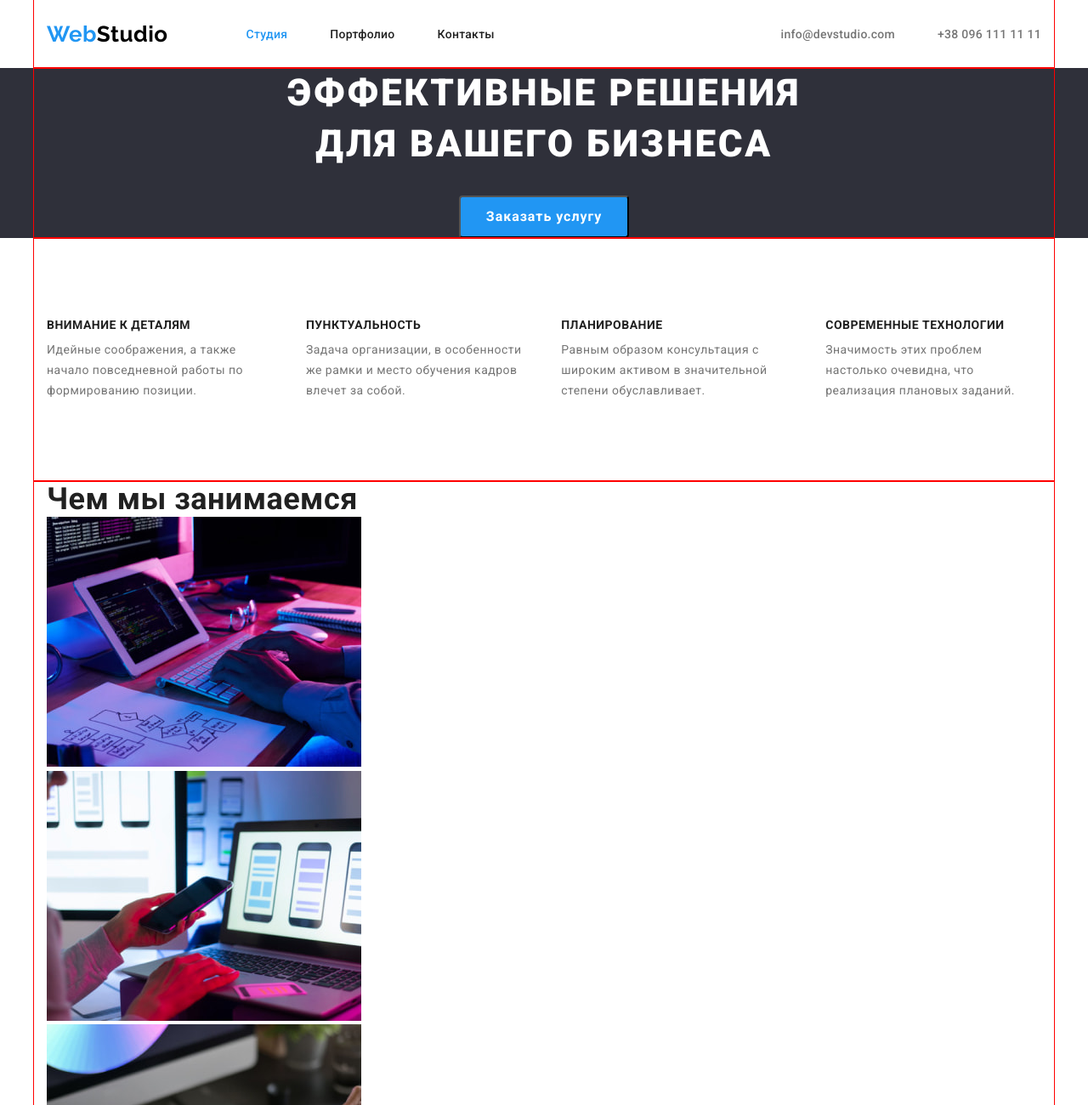
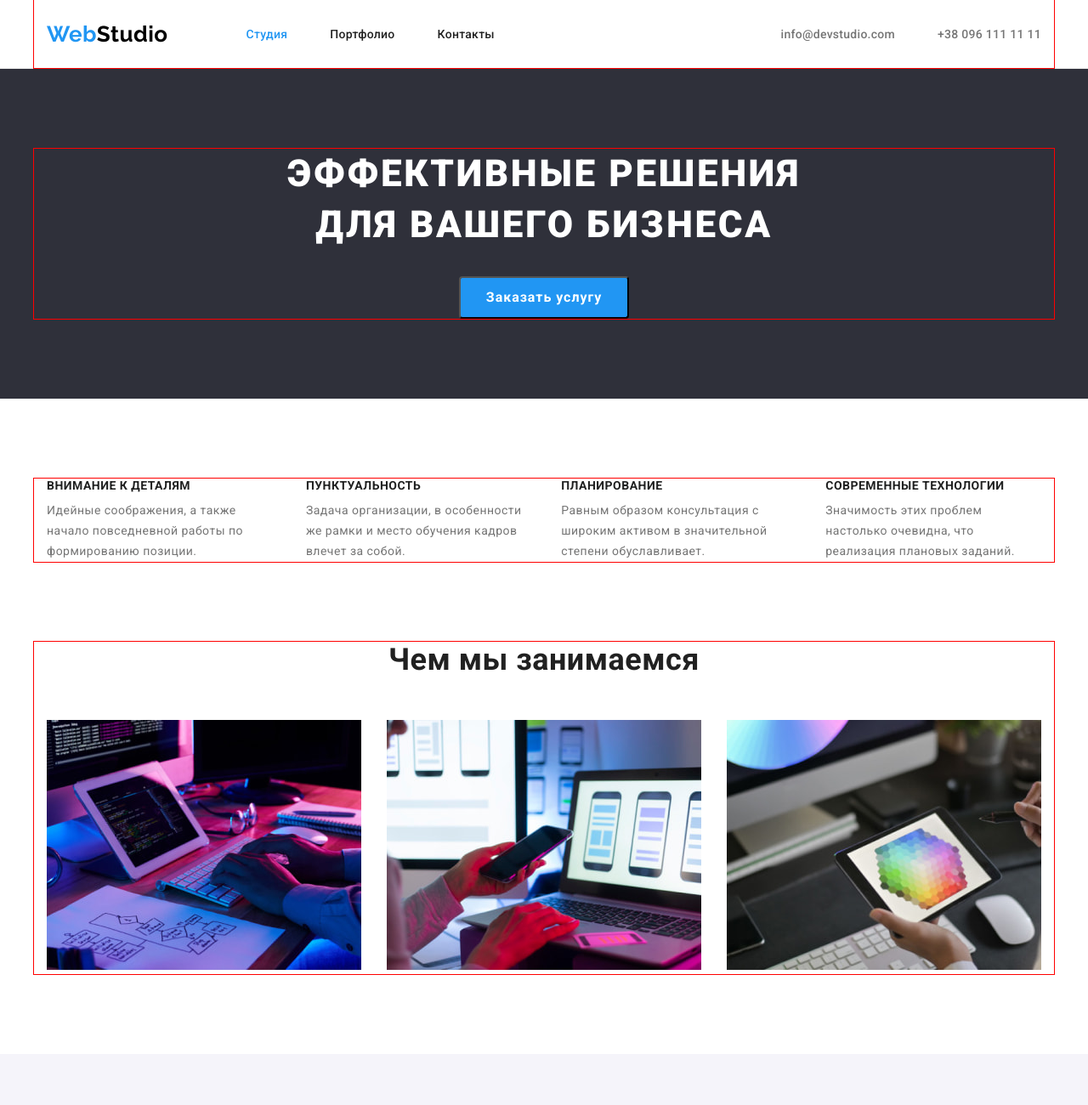
Before and after one commit to AlexRudnyk/goit-markup-hw-03, a plain HTML site: page index.html in a window 1280 px wide. Shown: the top 1300 px of the page at 85% size. Drawn offline with nearby package versions, Linux system fonts and the light colour scheme.

Commit message:
Добавляет позиционирование секциям

```diff
--- a/css/styles.css
+++ b/css/styles.css
@@ -36,6 +36,15 @@ a {
 }
 
 /* Studio Styles */
+
+.header {
+  border-bottom: 1px solid #ECECEC;
+}
+
+.section {
+  padding-top: 94px;
+  padding-bottom: 94px;
+}
 
 .container {
   outline: 1px solid red;
@@ -160,8 +169,6 @@ a {
 
 .features-list {
   display: flex;
-  padding-top: 94px;
-  padding-bottom: 94px;
 }
 
 .features-list .item:not(:last-child) {
@@ -182,10 +189,24 @@ a {
   font-size: 14px;
 }
 
+.examples.section {
+  padding-top: 0;
+}
+
 .examples-title {
+  margin-bottom: 50px;
+  text-align: center;
   font-weight: var(--primary-font-weight);
   font-size: 36px;
   line-height: 1.17;
+}
+
+.examples-list {
+  display: flex;
+}
+
+.examples-list .item:not(:last-child) {
+  margin-right: 30px;
 }
 
 .team {
--- a/index.html
+++ b/index.html
@@ -43,7 +43,7 @@
     </header>
     <main>
       <!-- Секция Герой -->
-      <section class="hero">
+      <section class="hero section">
         <div class="hero-container">
           <h1 class="hero-title">
             Эффективные решения <br />
@@ -53,7 +53,7 @@
         </div>
       </section>
       <!-- Секция Особенности -->
-      <section class="features">
+      <section class="features section">
         <div class="container">
           <!-- заголовок h2 Особенности спрятать -->
           <h2 class="visually-hidden">Особенности</h2>
@@ -86,24 +86,24 @@
         </div>
       </section>
       <!-- Секция примеры работ -->
-      <section class="examples">
+      <section class="examples section">
         <div class="container">
           <h2 class="examples-title">Чем мы занимаемся</h2>
           <ul class="examples-list">
-            <li>
+            <li class="item">
               <img src="./images/job-samples/box-1.jpg" alt="печатает на компьютере" width="370" />
             </li>
-            <li>
+            <li class="item">
               <img src="./images/job-samples/box-2.jpg" alt="смотрит в телефон" width="370" />
             </li>
-            <li>
+            <li class="item">
               <img src="./images/job-samples/box-3.jpg" alt="смотрит в планшет" width="370" />
             </li>
           </ul>
         </div>
       </section>
       <!-- Секция Наша команда -->
-      <section class="team">
+      <section class="team section">
         <div class="container">
           <h2 class="team-title">Наша команда</h2>
           <ul class="team-list">
```
